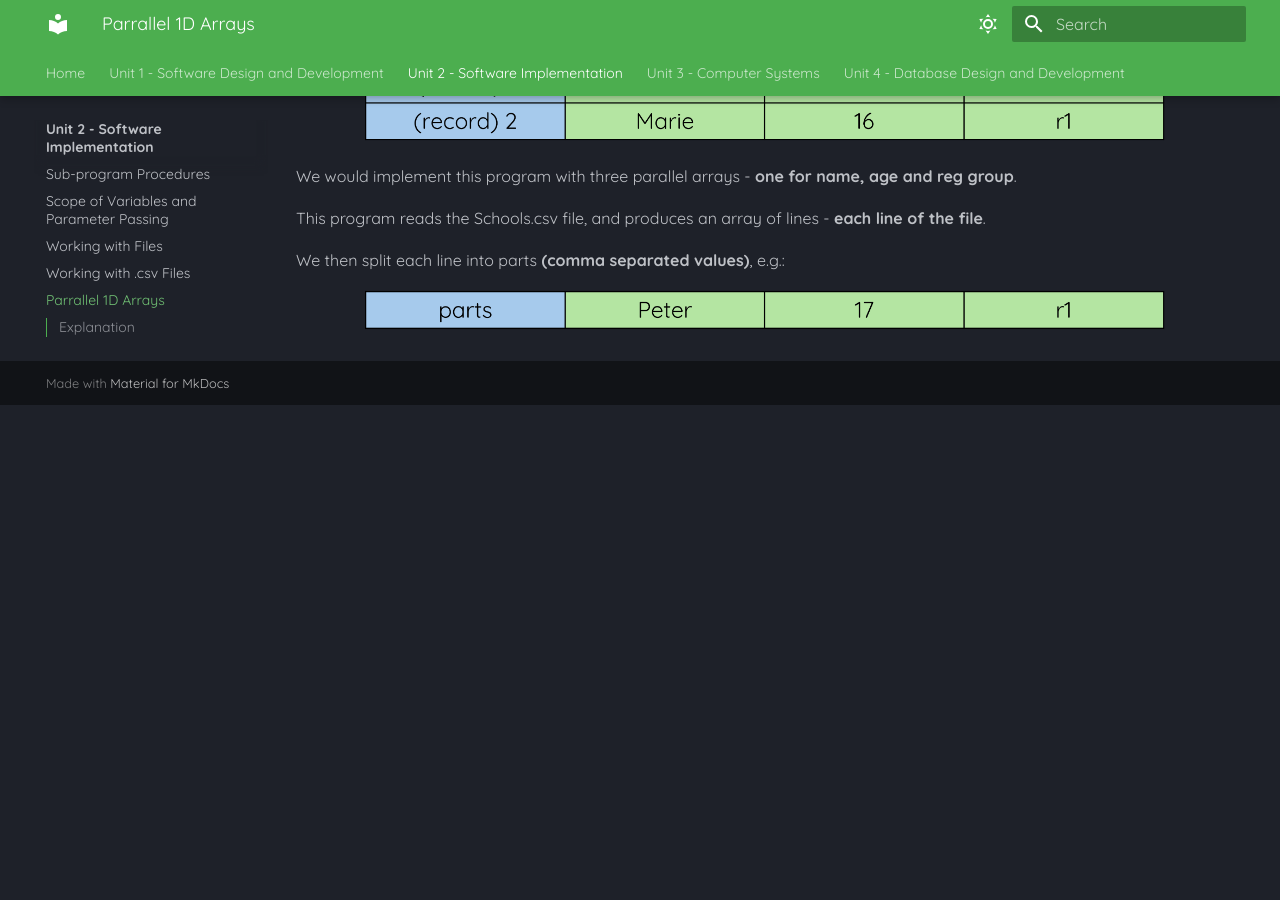
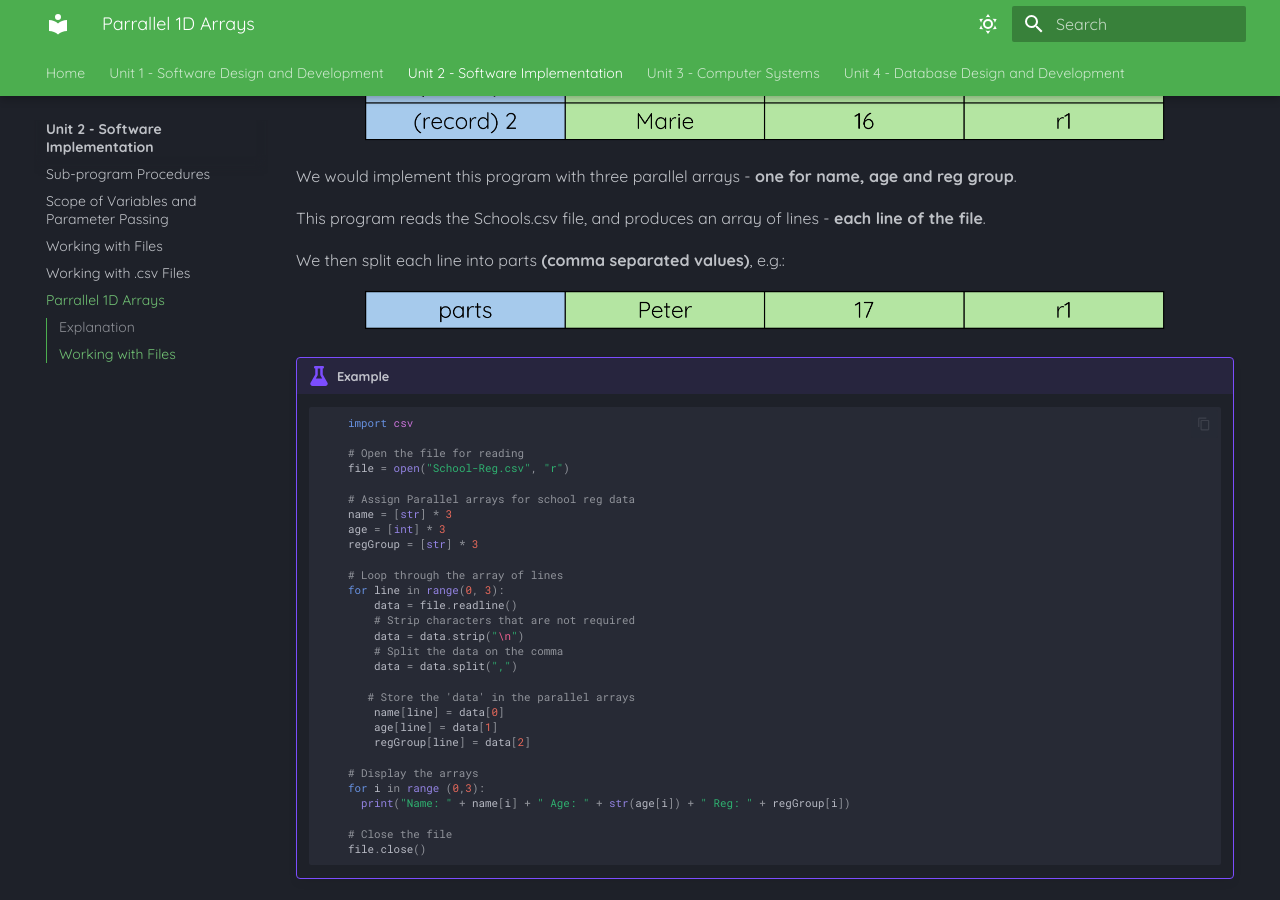
Before and after one commit to Mr-Wood-CS/Higher-Computing-Science-MD-Files, an MkDocs documentation site: the page built from docs/SI/07-Parallel-1D-Arrays.md, in a window 1280 px wide and 900 px high, scrolled down 1234 px. Built offline with MkDocs 1.6.1 and Material for MkDocs 9.7.7, drawn with Linux system fonts in a browser that asks for light colours; before the commit the page ends 1639 px from its top, so only the background shows below that.

Commit message:
Update 07-Parallel-1D-Arrays.md

````diff
--- a/docs/SI/07-Parallel-1D-Arrays.md
+++ b/docs/SI/07-Parallel-1D-Arrays.md
@@ -64,3 +64,37 @@ We then split each line into parts __(comma separated values)__, e.g.:
 <figure markdown="span">
   ![img 5](../Images/Parallel-1D-Arrays-5.png){ width="800" }
 </figure>
+
+!!! example
+
+	```Python
+		import csv
+
+		# Open the file for reading
+		file = open("School-Reg.csv", "r")
+
+		# Assign Parallel arrays for school reg data
+		name = [str] * 3
+		age = [int] * 3
+		regGroup = [str] * 3
+
+		# Loop through the array of lines
+		for line in range(0, 3):
+		    data = file.readline()
+		    # Strip characters that are not required
+		    data = data.strip("\n")
+		    # Split the data on the comma
+		    data = data.split(",")
+
+		   # Store the 'data' in the parallel arrays
+		    name[line] = data[0]
+		    age[line] = data[1]
+		    regGroup[line] = data[2]
+
+		# Display the arrays
+		for i in range (0,3):
+		  print("Name: " + name[i] + " Age: " + str(age[i]) + " Reg: " + regGroup[i])
+
+		# Close the file
+		file.close()
+	```
````
